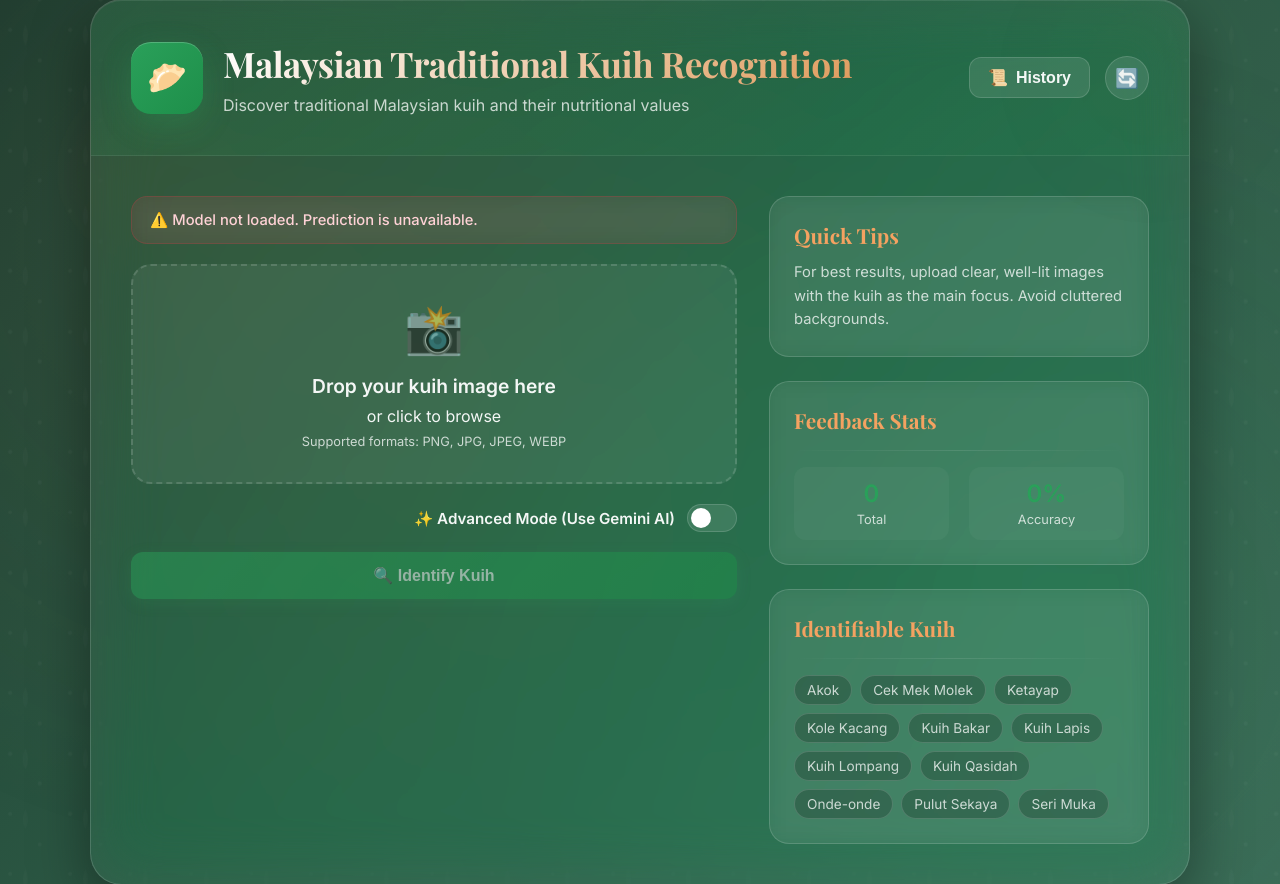
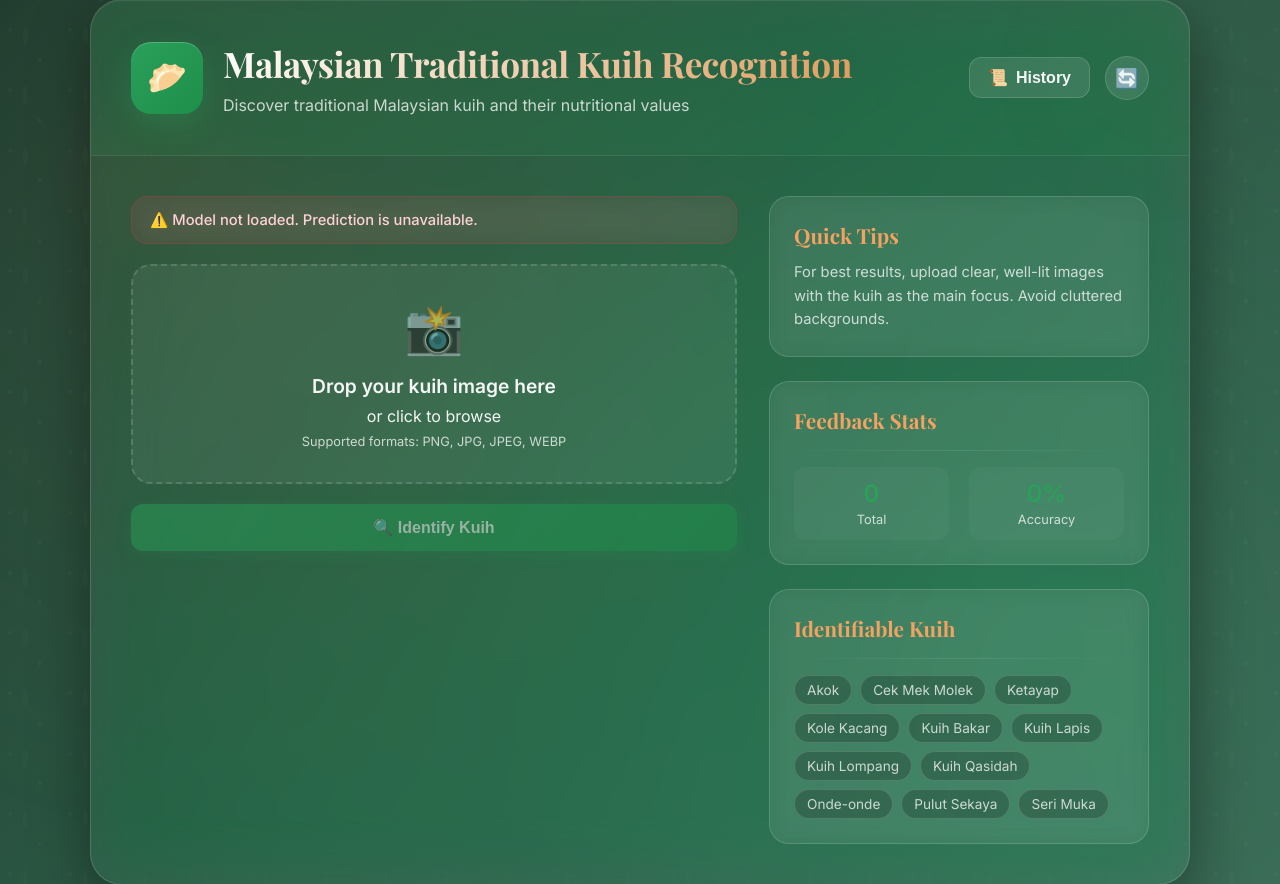
Before and after one commit to ReamyNadzri/MKR-CEKG-lite, a Flask app: page / in a window 1280 px wide. Shown: the part 41-925 px from the top of the page. Run offline with Flask 3, Linux system fonts and the light colour scheme.

Commit message:
ai integrated

```diff
--- a/app.py
+++ b/app.py
@@ -62,6 +62,13 @@ class_labels = ['Akok', 'Cek Mek Molek','Ketayap', 'Kole Kacang', 'Kuih Bakar',
 metrics = {'Accuracy': 0.0, 'Precision': 0.0, 'Recall': 0.0, 'F1-Score': 0.0}
 model_loaded = False
 
+# --- ADD THIS (use your exact model class names) ---
+RESEARCH_CLASSES = [
+    'Akok', 'Cek Mek Molek','Ketayap', 'Kole Kacang', 'Kuih Bakar',
+    'Kuih Lapis', 'Kuih Lompang', 'Kuih Qasidah', 'Onde-onde',
+    'Pulut Sekaya', 'Seri Muka'
+]
+
 # --- NEW: MongoDB Globals ---
 client = None
 db = None
@@ -104,69 +111,79 @@ GEMINI_JSON_SCHEMA = {
 }
 
 GEMINI_VISION_JSON_SCHEMA = {
-    "type": "OBJECT",
-    "properties": {
-        "is_kuih": {
-            "type": "BOOLEAN",
-            "description": "True if the image contains a traditional Malaysian kuih, False otherwise."
-        },
-        "kuih_name": {
-            "type": "STRING",
-            "description": "The name of the kuih. Null if is_kuih is False."
-        },
-        "estimated_calories": {
-            "type": "STRING",
-            "description": "The estimated calories per piece (e.g., '80-100 kcal'). Null if is_kuih is False."
-        },
-        "reason": {
-            "type": "STRING",
-            "description": "A brief explanation. If not a kuih, state what it is (e.g., 'This is a car.')"
-        }
+  "type": "OBJECT",
+  "properties": {
+    "is_kuih": {
+      "type": "BOOLEAN",
+      "description": "True if the image is a Malaysian kuih, False otherwise."
     },
-    "required": ["is_kuih", "kuih_name", "estimated_calories", "reason"]
+    "kuih_name": {
+      "type": "STRING",
+      "description": "The common name of the kuih (e.g., 'Kuih Lapis', 'Karipap'). Null if is_kuih is False."
+    },
+    "is_in_research_scope": {
+      "type": "BOOLEAN",
+      "description": "True if the kuih_name is found in the provided list, False otherwise. Null if is_kuih is False."
+    },
+    "estimated_calories": {
+      "type": "STRING",
+      "description": "Estimated calories per piece (e.g., '90-110 kcal'). ONLY provide this if is_in_research_scope is False. Otherwise, set to Null."
+    },
+    "reason": {
+      "type": "STRING",
+      "description": "If is_kuih is False, briefly state what the image is (e.g., 'This is a car.')"
+    }
+  },
+  "required": ["is_kuih", "kuih_name", "is_in_research_scope", "estimated_calories", "reason"]
 }
 
-def predict_with_gemini_vision(image_path):
-    """Analyzes an image using Gemini Vision to identify kuih."""
+def predict_with_gemini_vision(image_path, research_list):
+    """
+    Analyzes an image using Gemini Vision to check if it's a kuih
+    and if it's in the research scope.
+    """
     if not GEMINI_AVAILABLE:
         return {"error": "Gemini AI is not configured."}
 
     try:
-        logger.info(f"Starting Gemini Vision prediction for: {image_path}")
+        logger.info(f"Starting Gemini Vision pre-analysis for: {image_path}")
 
-        # Configure the model for JSON output
         generation_config = genai.GenerationConfig(
             response_mime_type="application/json",
             response_schema=GEMINI_VISION_JSON_SCHEMA
         )
-        # Use a multimodal model
         model = genai.GenerativeModel(
             "gemini-2.5-flash",
             generation_config=generation_config
         )
 
-        # Prepare the prompt
-        prompt = """
-        You are a Malaysian food expert. Analyze this image.
-        1. Is this a traditional Malaysian kuih?
-        2. If YES: What is the name of this kuih? What are its estimated calories per piece?
-        3. If NO: Briefly state what the image is (e.g., 'a car', 'a plate of pasta') and confirm that it is not a Malaysian kuih.
-        Respond *only* with the JSON object.
+        # Convert the list to a string for the prompt
+        class_list_str = ", ".join(research_list)
+
+        prompt = f"""
+        You are a Malaysian food expert. Analyze this image and respond only in the required JSON format.
+        The list of kuih in my research scope is: [{class_list_str}]
+
+        Your tasks:
+        1.  Is this a Malaysian kuih?
+        2.  If NO: Set is_kuih to false, kuih_name to null, is_in_research_scope to null, and provide a brief reason.
+        3.  If YES: Set is_kuih to true and identify its common 'kuih_name'.
+        4.  Then, check if this 'kuih_name' is in my research scope list.
+        5.  If it IS in the scope: Set 'is_in_research_scope' to true and 'estimated_calories' to null.
+        6.  If it is NOT in the scope: Set 'is_in_research_scope' to false and provide an 'estimated_calories' per piece.
         """
 
-        # Load the image
         img = PIL.Image.open(image_path)
 
-        # Send prompt and image to the model
         response = model.generate_content([prompt, img])
         response_data = json.loads(response.text)
 
-        logger.info(f"Gemini Vision response: {response_data}")
+        logger.info(f"Gemini Vision pre-analysis response: {response_data}")
         return response_data
 
     except Exception as e:
         logger.error(f"Gemini Vision prediction failed: {e}")
-        return {"error": f"AI prediction failed: {e}"}
+        return {"error": f"AI analysis failed: {e}"}
 
 # --- UPDATED: Database Helpers (MongoDB Atlas) ---
 def init_db():
@@ -336,14 +353,11 @@ def handle_predict():
         'db_connection_ok': db_connection_ok,
         'feedback_stats': get_feedback_stats(),
         'available_classes': get_available_classes_from_db(),
-        'is_gemini_prediction': False # Default to false
+        'is_gemini_prediction': False  # Default to false (local model)
     }
 
-    # --- Check for Advanced Mode ---
-    advanced_mode_on = 'advanced_mode' in request.form
-
-    if not model_loaded and not advanced_mode_on: # Can't do anything if local model failed and advanced isn't on
-        return render_template('index.html', error="Model not loaded. Try Advanced Mode.", **render_args), 503
+    if not model_loaded or not GEMINI_AVAILABLE:
+        return render_template('index.html', error="System error: A required component (Model or AI) is not configured.", **render_args), 503
 
     file = request.files.get('file')
     if not file or file.filename == '':
@@ -352,57 +366,57 @@ def handle_predict():
         return render_template('index.html', error="Invalid file type.", **render_args), 400
 
     try:
+        # --- Step 1: Save the file ---
         fname = f"{uuid.uuid4().hex[:8]}_{secure_filename(file.filename)}"
         fpath = os.path.join(app.config['UPLOAD_FOLDER'], fname)
         file.save(fpath)
 
-        # --- NEW: Advanced Mode Logic ---
-        if advanced_mode_on:
-            if not GEMINI_AVAILABLE:
-                return render_template('index.html', error="Advanced Mode is unavailable (AI not configured).", **render_args), 503
+        # --- Step 2: Always pre-analyze with Gemini Vision ---
+        ai_result = predict_with_gemini_vision(fpath, RESEARCH_CLASSES)
 
-            logger.info("Using Advanced Mode (Gemini Vision)")
-            render_args['is_gemini_prediction'] = True
+        if "error" in ai_result:
+            return render_template('index.html', error=ai_result['error'], **render_args), 500
 
-            ai_result = predict_with_gemini_vision(fpath)
+        # --- Step 3: Check AI results and decide workflow ---
 
-            if "error" in ai_result:
-                return render_template('index.html', error=ai_result['error'], **render_args), 500
+        # Condition 1: Not a kuih
+        if not ai_result.get('is_kuih'):
+            logger.info("AI determined image is NOT a kuih.")
+            if os.path.exists(fpath): os.remove(fpath) # Clean up
+            return render_template('index.html', error=ai_result.get('reason', 'This does not appear to be a kuih.'), **render_args), 400
 
-            if not ai_result.get('is_kuih'):
-                # It's not a kuih, show the reason as an error
-                return render_template('index.html', error=ai_result.get('reason', 'AI analysis determined this is not a kuih.'), **render_args), 400
-
-            # It IS a kuih, populate args
-            kuih_name = ai_result.get('kuih_name')
+        # Condition 2: Is a kuih, but NOT in research scope (Use AI results)
+        elif not ai_result.get('is_in_research_scope'):
+            logger.info("AI determined kuih is OUTSIDE research scope. Using AI prediction.")
+            kuih_name = ai_result.get('kuih_name', 'Unknown Kuih')
             calories = ai_result.get('estimated_calories', 'N/A')
 
-            # Log this AI prediction to history
             log_prediction_history(kuih_name, calories)
 
             render_args.update({
                 'success': True,
                 'kuih_name': kuih_name,
-                'confidence': "100% (AI)", # Use a special string for AI
+                'confidence': "100% (AI)",
                 'confidence_value': 1.0,
                 'image_path': fname,
-                'request_feedback': False, # Never request feedback for AI
+                'request_feedback': False,
                 'calories': calories,
-                'weight': 'N/A' # AI won't know the weight
+                'weight': 'N/A',
+                'is_gemini_prediction': True # This will hide the feedback buttons
             })
 
             return render_template('index.html', **render_args)
 
-        # --- ORIGINAL: Local Model Logic ---
+        # Condition 3: Is a kuih AND is in research scope (Use local CNN model)
         else:
-            logger.info("Using Standard Mode (Local Model)")
+            logger.info("AI determined kuih is INSIDE research scope. Using local CNN.")
             kuih_name, conf = predict_kuih(fpath)
+
             if "Error" in kuih_name:
                  if os.path.exists(fpath): os.remove(fpath)
                  return render_template('index.html', error=kuih_name, **render_args), 500
 
             details = get_kuih_details_from_db(kuih_name)
-
             calories_to_log = details['calories'] if details else 'N/A'
             log_prediction_history(kuih_name, calories_to_log)
 
@@ -413,7 +427,7 @@ def handle_predict():
                 'confidence_value': conf,
                 'image_path': fname,
                 'request_feedback': conf < Config.MIN_CONFIDENCE_THRESHOLD,
-                'is_gemini_prediction': False # Explicitly set false
+                'is_gemini_prediction': False # This will show the feedback buttons
             })
 
             if details:
--- a/templates/index.html
+++ b/templates/index.html
@@ -319,54 +319,7 @@
             align-items: center; justify-content: center; gap: 20px; backdrop-filter: blur(20px); -webkit-backdrop-filter: blur(20px);
         }
 
-        /* --- ADDED: Advanced Mode Toggle Switch --- */
-        .adv-switch {
-            display: flex;
-            align-items: center;
-            justify-content: flex-end;
-            gap: 12px;
-            margin-top: 20px;
-        }
-        .adv-switch label {
-            font-size: 0.95rem;
-            font-weight: 600;
-            color: var(--text-light);
-            cursor: pointer;
-        }
-        .adv-switch .switch {
-            position: relative;
-            display: inline-block;
-            width: 50px;
-            height: 28px;
-        }
-        .adv-switch .switch input { display: none; }
-        .adv-switch .slider {
-            position: absolute;
-            cursor: pointer;
-            top: 0; left: 0; right: 0; bottom: 0;
-            background-color: rgba(255,255,255,0.1);
-            border: 1px solid var(--glass-border);
-            transition: .4s;
-            border-radius: 28px;
-        }
-        .adv-switch .slider:before {
-            position: absolute;
-            content: "";
-            height: 20px;
-            width: 20px;
-            left: 3px;
-            bottom: 3px;
-            background-color: white;
-            transition: .4s;
-            border-radius: 50%;
-        }
-        .adv-switch input:checked + .slider {
-            background-color: var(--primary);
-        }
-        .adv-switch input:checked + .slider:before {
-            transform: translateX(22px);
-        }
-        /* --- END: Advanced Mode Toggle Switch --- */
+
     </style>
 </head>
 <body>
@@ -410,13 +363,6 @@
                             </div>
                             <input type="file" id="fileInput" name="file" accept="image/*" capture="environment" hidden>
                             <div id="fileName" style="margin-top:12px;padding:10px 16px;background:rgba(42,160,90,0.1);border:1px solid rgba(42,160,90,0.2);border-radius:10px;color:var(--text-light);font-size:0.9rem;display:none"></div>
-                        </div>
-                        <div class="adv-switch">
-                            <label for="advModeToggle">✨ Advanced Mode (Use Gemini AI)</label>
-                            <label class="switch">
-                                <input type="checkbox" id="advModeToggle" name="advanced_mode">
-                                <span class="slider"></span>
-                            </label>
                         </div>
                         <button type="submit" class="btn-primary" {% if not model_loaded %}disabled{% endif %}>🔍 Identify Kuih</button>
 
```
